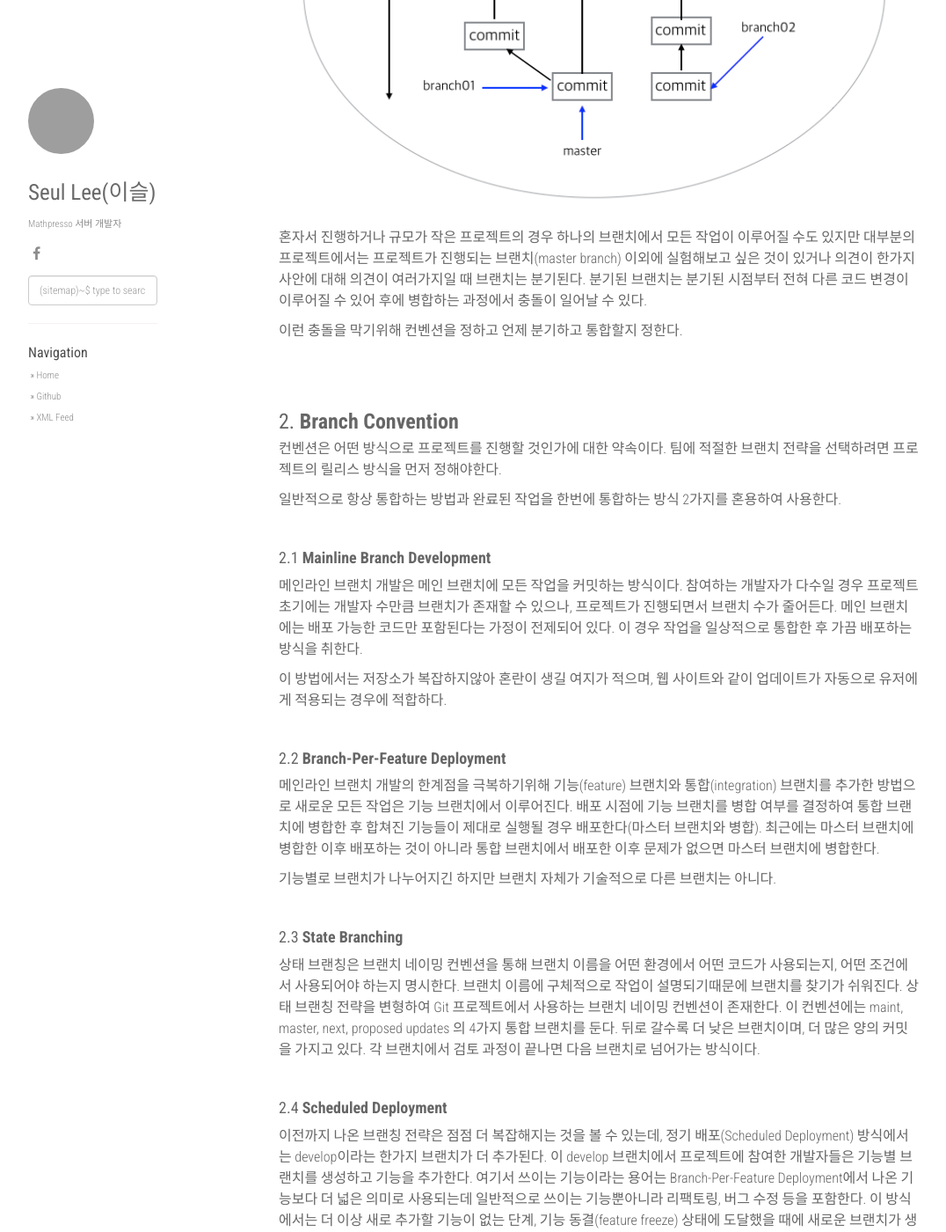
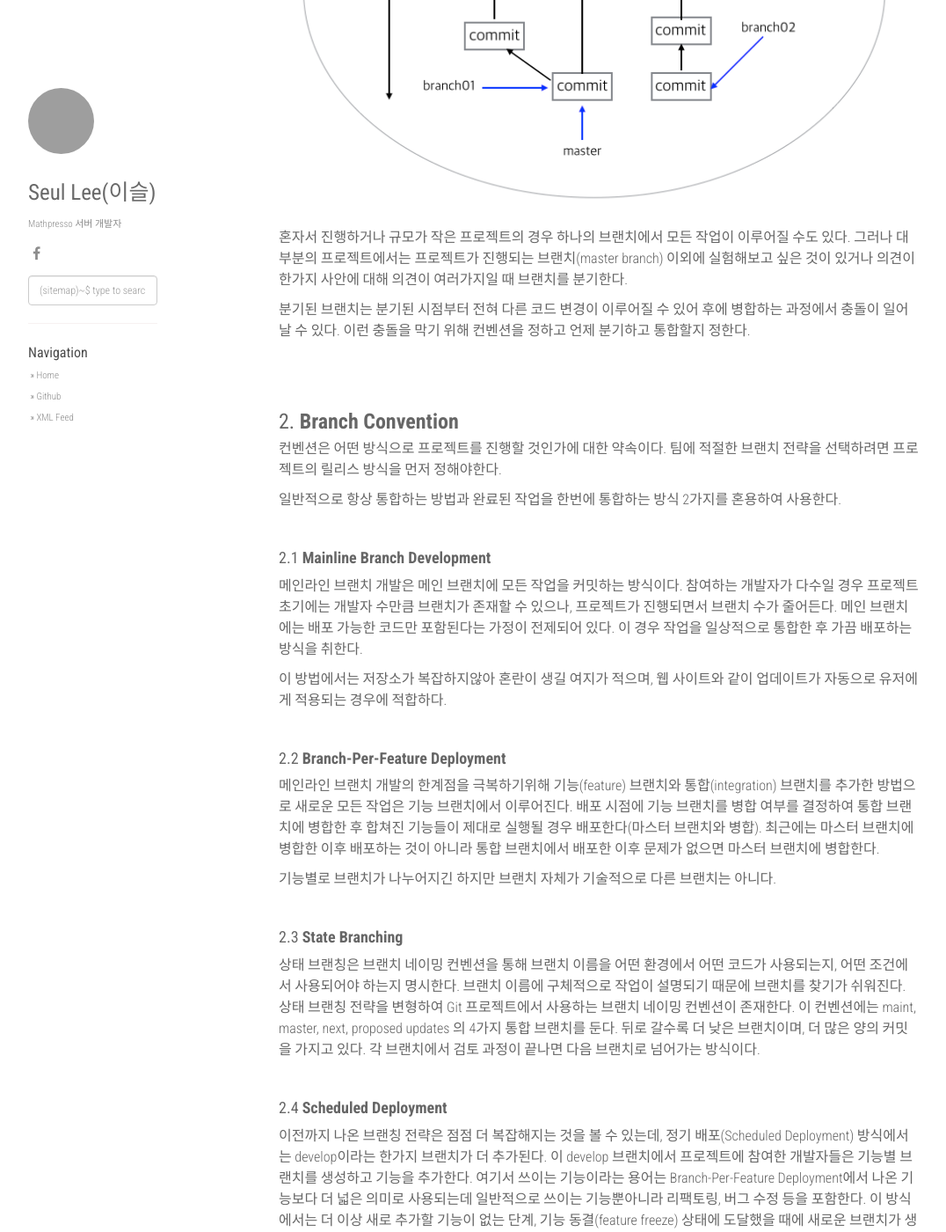
Before and after one commit to lee-seul/lee-seul.github.com, a Jekyll site: the page built from _posts/2017-01-02-git-for-teams-branching-strategies.markdown, in a window 1280 px wide and 1400 px high, scrolled down 483 px. Shown: the whole window at 88% size, without its empty margins (53-1129 px from the left). Built offline with Jekyll 4.4.1, drawn with Linux system fonts in a browser that asks for light colours; nearby versions of some CDN libraries; comment, search, counter and statistics services are not loaded; grey boxes are pictures that could not be loaded.

Commit message:
git for teams 포스팅 수정

```diff
--- a/_posts/2017-01-02-git-for-teams-branching-strategies.markdown
+++ b/_posts/2017-01-02-git-for-teams-branching-strategies.markdown
@@ -18,11 +18,12 @@ Git for Teams, 챕터3 내용을 정리한 것
 
 
 
-혼자서 진행하거나 규모가 작은 프로젝트의 경우 하나의 브랜치에서 모든 작업이 이루어질 수도 있지만 대부분의 프로젝트에서는
-프로젝트가 진행되는 브랜치(master branch) 이외에 실험해보고 싶은 것이 있거나 의견이 한가지 사안에 대해 의견이 여러가지일 때 브랜치는
-분기된다. 분기된 브랜치는 분기된 시점부터 전혀 다른 코드 변경이 이루어질 수 있어 후에 병합하는 과정에서 충돌이 일어날 수 있다.
+혼자서 진행하거나 규모가 작은 프로젝트의 경우 하나의 브랜치에서 모든 작업이 이루어질 수도 있다. 그러나 대부분의 프로젝트에서는
+프로젝트가 진행되는 브랜치(master branch) 이외에 실험해보고 싶은 것이 있거나 의견이 한가지 사안에 대해 의견이 여러가지일 때 브랜치를
+분기한다.
 
-이런 충돌을 막기위해 컨벤션을 정하고 언제 분기하고 통합할지 정한다.
+분기된 브랜치는 분기된 시점부터 전혀 다른 코드 변경이 이루어질 수 있어 후에 병합하는 과정에서 충돌이 일어날 수 있다.
+이런 충돌을 막기 위해 컨벤션을 정하고 언제 분기하고 통합할지 정한다.
 
 <br/>
 <br/>
@@ -61,7 +62,7 @@ Git for Teams, 챕터3 내용을 정리한 것
 #### 2.3 **State Branching**
 
 상태 브랜칭은 브랜치 네이밍 컨벤션을 통해 브랜치 이름을 어떤 환경에서 어떤 코드가 사용되는지, 어떤 조건에서 사용되어야 하는지
-명시한다. 브랜치 이름에 구체적으로 작업이 설명되기때문에 브랜치를 찾기가 쉬워진다. 상태 브랜칭 전략을 변형하여
+명시한다. 브랜치 이름에 구체적으로 작업이 설명되기 때문에 브랜치를 찾기가 쉬워진다. 상태 브랜칭 전략을 변형하여
 Git 프로젝트에서 사용하는 브랜치 네이밍 컨벤션이 존재한다. 이 컨벤션에는 maint, master, next, proposed updates
 의 4가지 통합 브랜치를 둔다. 뒤로 갈수록 더 낮은 브랜치이며, 더 많은 양의 커밋을 가지고 있다. 각 브랜치에서 검토 과정이 끝나면
 다음 브랜치로 넘어가는 방식이다.
```
